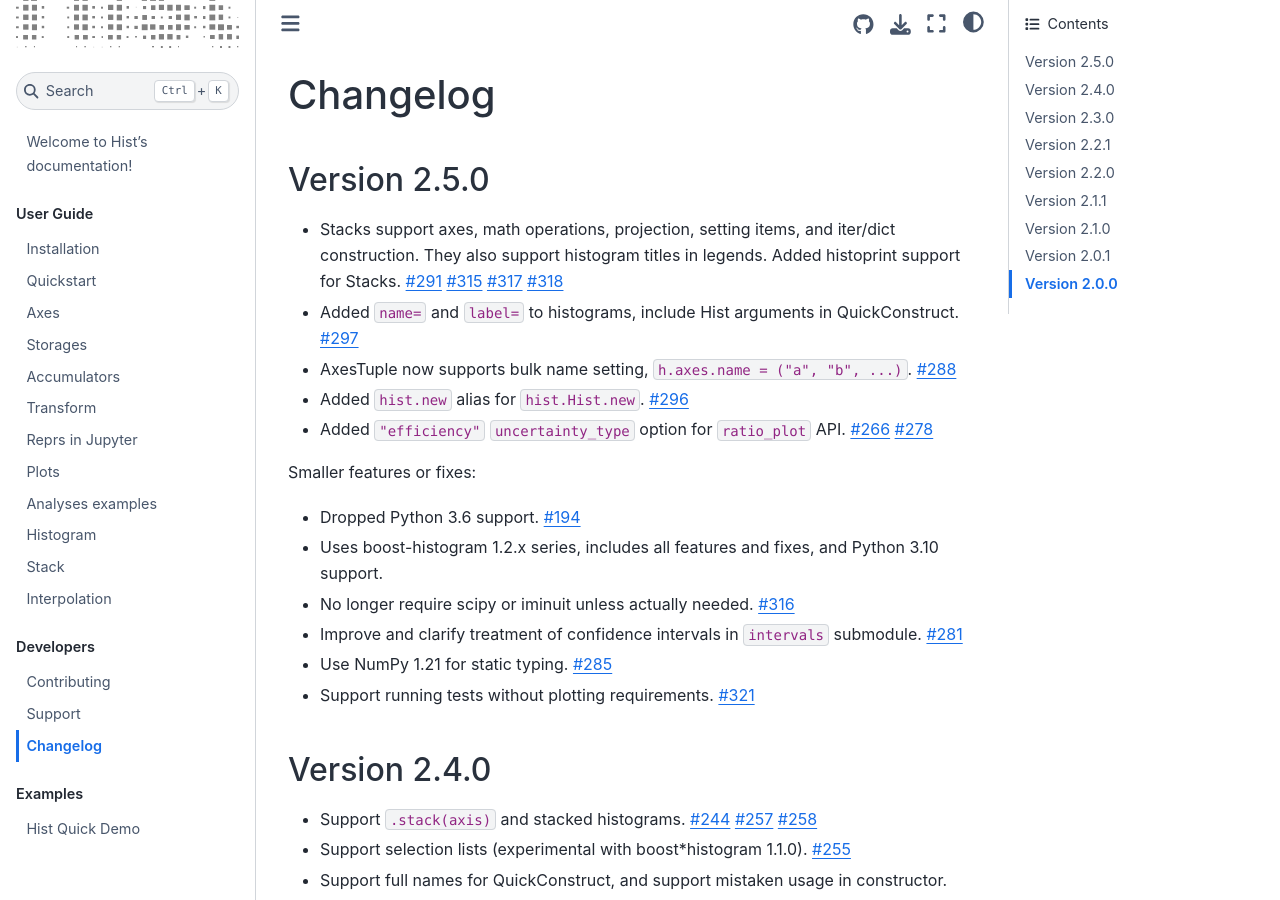
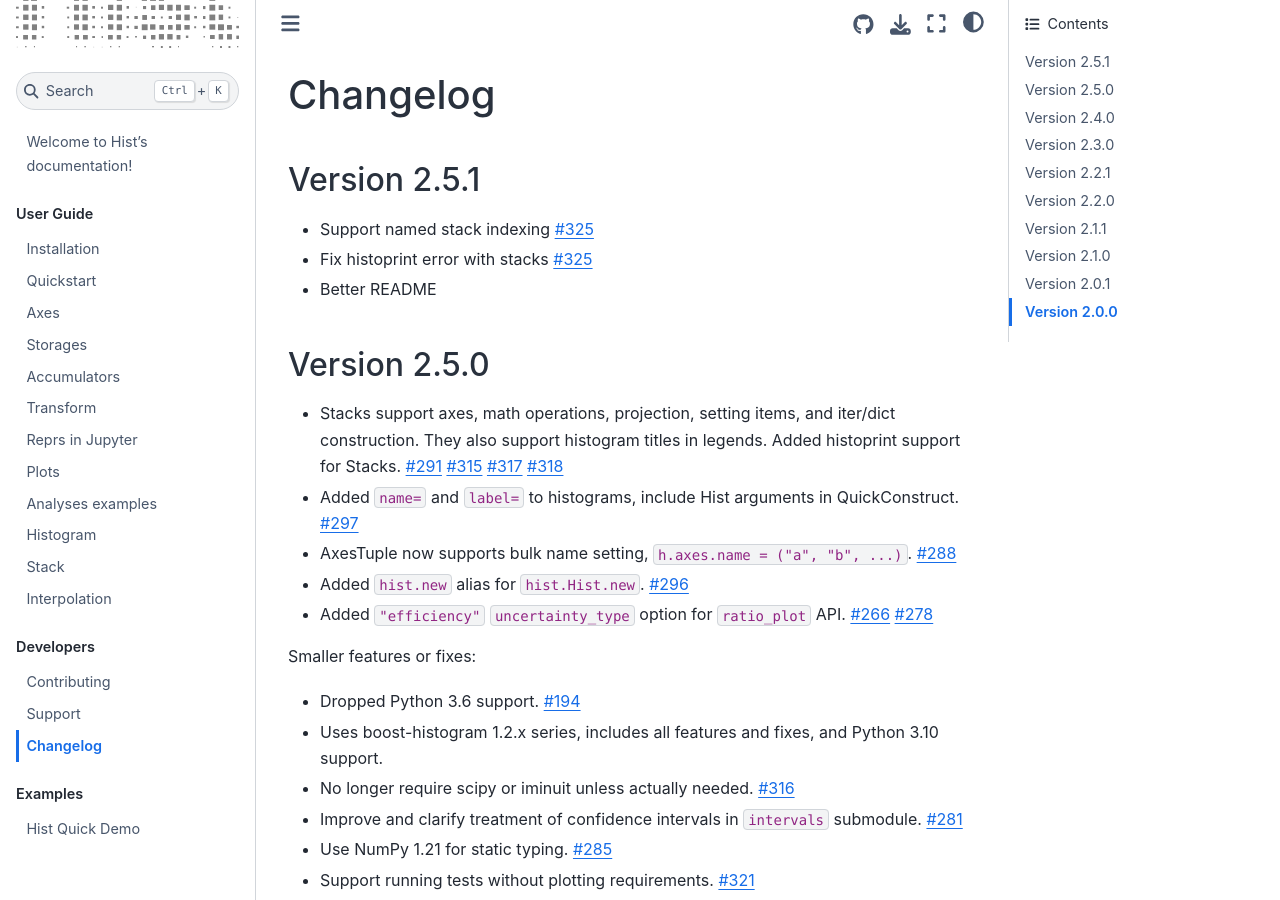
Before and after one commit to scikit-hep/hist, a Sphinx documentation site: the page built from docs/changelog.md, in a window 1280 px wide and 900 px high. Built offline with Sphinx 7.4.7 and the Sphinx Book theme 1.1.4, drawn with Linux system fonts in a browser that asks for light colours; pages that are not in the unit, such as notebooks, are missing from menus.

Commit message:
docs: add to CHANGELOG

```diff
--- a/docs/changelog.md
+++ b/docs/changelog.md
@@ -1,4 +1,12 @@
 # Changelog
+
+## Version 2.5.1
+
+* Support named stack indexing
+  [#325](https://github.com/scikit*hep/hist/pull/325)
+* Fix histoprint error with stacks
+  [#325](https://github.com/scikit*hep/hist/pull/325)
+* Better README
 
 ## Version 2.5.0
 
```
